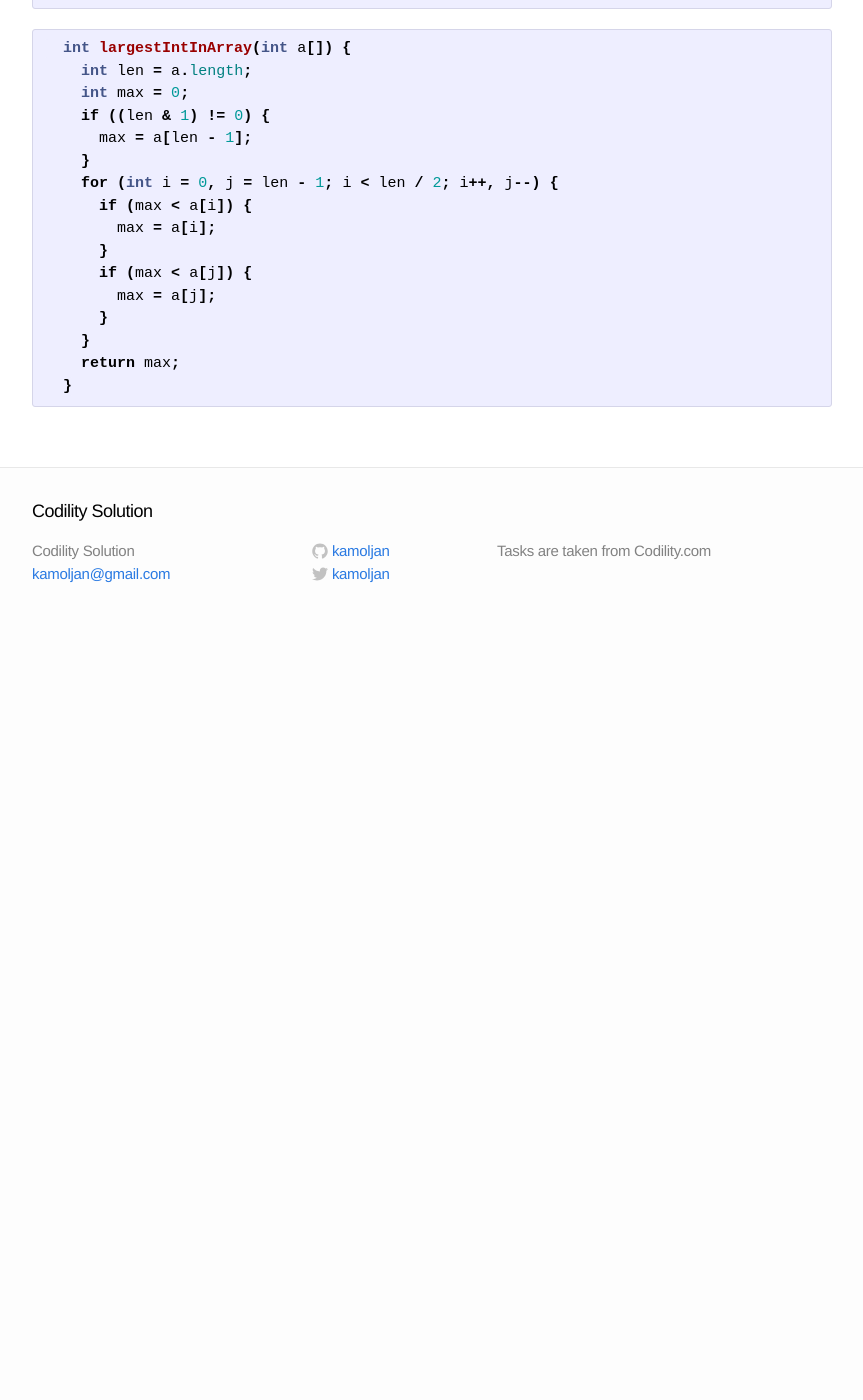
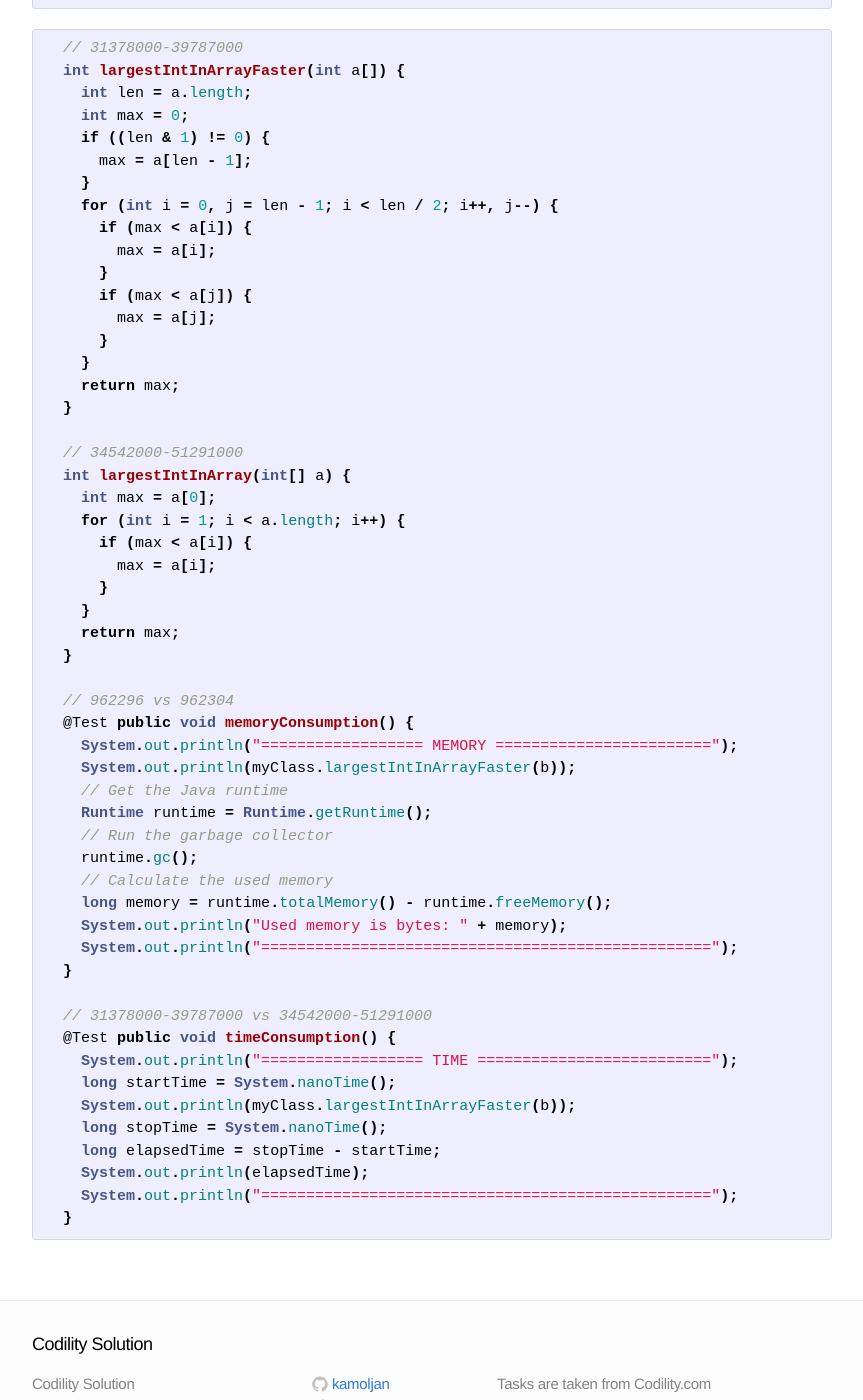
Before and after one commit to kamoljan/kamoljan.github.io, a Jekyll site: the page built from _posts/cs/2015-03-21-Largest-Int-in-Array.markdown, in a window 1280 px wide and 1400 px high, scrolled down 441 px. Shown: the whole window, without its empty margins (208-1071 px from the left). Built offline with Jekyll 4.4.1, drawn with Linux system fonts in a browser that asks for light colours; before the commit the page ends 1071 px from its top, so only the background shows below that.

Commit message:
Added memory and time profiling.

```diff
--- a/_posts/cs/2015-03-21-Largest-Int-in-Array.markdown
+++ b/_posts/cs/2015-03-21-Largest-Int-in-Array.markdown
@@ -15,7 +15,8 @@ Example 6:  Find the largest int value in an int array.
 {% endhighlight %}
 
 {% highlight java %}
-  int largestIntInArray(int a[]) {
+  // 31378000-39787000
+  int largestIntInArrayFaster(int a[]) {
     int len = a.length;
     int max = 0;
     if ((len & 1) != 0) {
@@ -31,4 +32,40 @@ Example 6:  Find the largest int value in an int array.
     }
     return max;
   }
+
+  // 34542000-51291000
+  int largestIntInArray(int[] a) {
+    int max = a[0];
+    for (int i = 1; i < a.length; i++) {
+      if (max < a[i]) {
+        max = a[i];
+      }
+    }
+    return max;
+  }
+
+  // 962296 vs 962304
+  @Test public void memoryConsumption() {
+    System.out.println("================== MEMORY ========================");
+    System.out.println(myClass.largestIntInArrayFaster(b));
+    // Get the Java runtime
+    Runtime runtime = Runtime.getRuntime();
+    // Run the garbage collector
+    runtime.gc();
+    // Calculate the used memory
+    long memory = runtime.totalMemory() - runtime.freeMemory();
+    System.out.println("Used memory is bytes: " + memory);
+    System.out.println("==================================================");
+  }
+
+  // 31378000-39787000 vs 34542000-51291000
+  @Test public void timeConsumption() {
+    System.out.println("================== TIME ==========================");
+    long startTime = System.nanoTime();
+    System.out.println(myClass.largestIntInArrayFaster(b));
+    long stopTime = System.nanoTime();
+    long elapsedTime = stopTime - startTime;
+    System.out.println(elapsedTime);
+    System.out.println("==================================================");
+  }
 {% endhighlight %}
```
